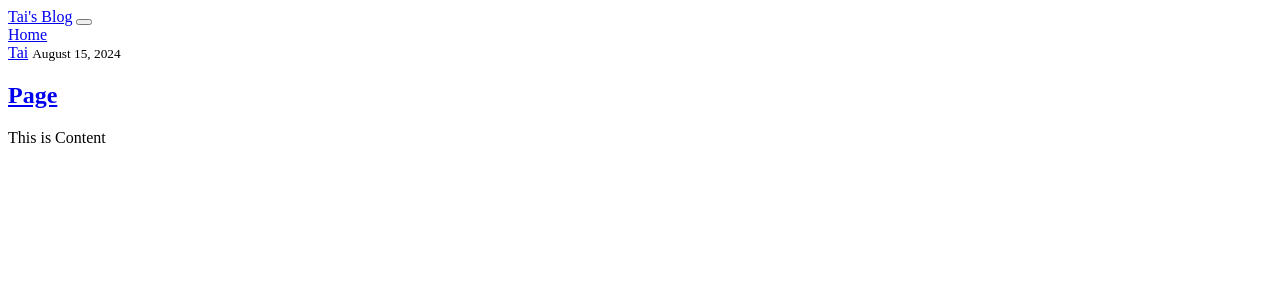
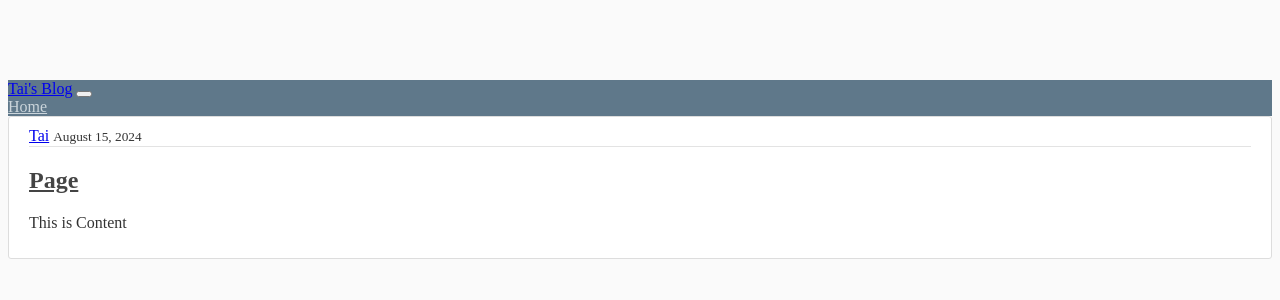
Before and after one commit to taiphamhuu56ld3/blog_flask, a Flask app: page / in a window 1280 px wide. Shown: the top 300 px of the page. Run offline with Flask 3, Linux system fonts and the light colour scheme.

Commit message:
[FEAT] F12: Add css

```diff
--- /dev/null
+++ b/flaskblog/static/main.css
@@ -0,0 +1,57 @@
+body {
+  background: #fafafa;
+  color: #333333;
+  margin-top: 5rem;
+}
+
+h2 {
+  color: #444444;
+}
+
+.bg-steel {
+  background-color: #5f788a;
+}
+
+.site-header .navbar-nav .nav-link {
+  color: #cbd5db;
+}
+
+.site-header .navbar-nav .nav-link:hover {
+  color: #ffffff;
+}
+
+.site-header .navbar-nav .nav-link.active {
+  font-weight: 500;
+}
+
+.content-section {
+  background: #ffffff;
+  padding: 10px 20px;
+  border: 1px solid #dddddd;
+  border-radius: 3px;
+  margin-bottom: 20px;
+}
+
+.article-title {
+  color: #444444;
+}
+
+a.article-title:hover {
+  color: #428bca;
+  text-decoration: none;
+}
+
+.article-content {
+  white-space: pre-line;
+}
+
+.article-metadata {
+  padding-bottom: 1px;
+  margin-bottom: 4px;
+  border-bottom: 1px solid #e3e3e3
+}
+
+.article-metadata a:hover {
+  color: #333;
+  text-decoration: none;
+}
--- a/flaskblog/templates/layout.html
+++ b/flaskblog/templates/layout.html
@@ -5,7 +5,9 @@
   <!-- Required meta tags -->
   <meta charset="utf-8">
   <meta name="viewport" content="width=device-width, initial-scale=1">
+
   <!-- Bootstrap CSS -->
+  <link rel="stylesheet" type="text/css" href="{{ url_for('static',filename ='main.css') }}">
   <title>Tai's Blog</title>
 </head>
 
```
